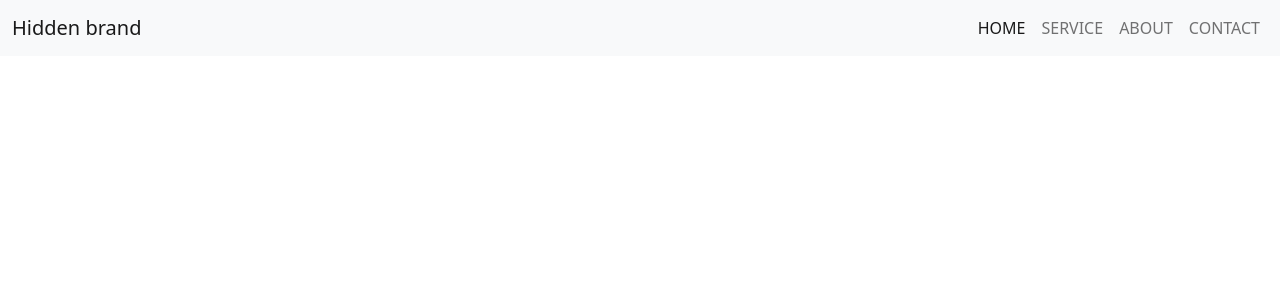
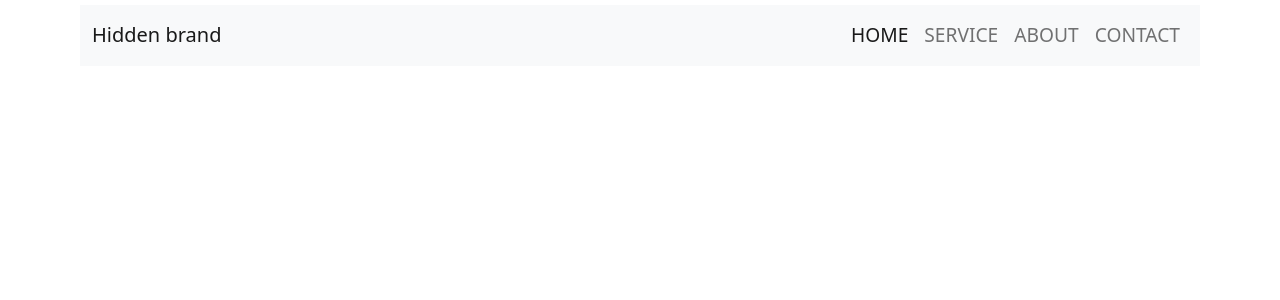
Before and after one commit to rifqihalzibrah/Restu-Investama, a React (Create React App) app: page / in a window 1280 px wide. Shown: the top 300 px of the page. Built offline with nearby package versions, Linux system fonts and the light colour scheme; the HTML template or start-up script is replaced by a standard one.

Commit message:
alban commit

```diff
--- a/src/App.css
+++ b/src/App.css
@@ -37,3 +37,8 @@
     transform: rotate(360deg);
   }
 }
+
+.navigation {
+  padding: 0.3rem 5rem !important;
+  font-size: 1.2rem !important;
+}
--- a/src/components/Navbar.js
+++ b/src/components/Navbar.js
@@ -2,7 +2,7 @@ import React from 'react'
 
 const Navbar = () => {
     return (
-        <div>
+        <div className='navigation'>
             <nav className="navbar navbar-expand-lg bg-light">
                 <div className="container-fluid">
                     <button className="navbar-toggler" type="button" data-bs-toggle="collapse" data-bs-target="#navbarTogglerDemo01" aria-controls="navbarTogglerDemo01" aria-expanded="false" aria-label="Toggle navigation">
```
